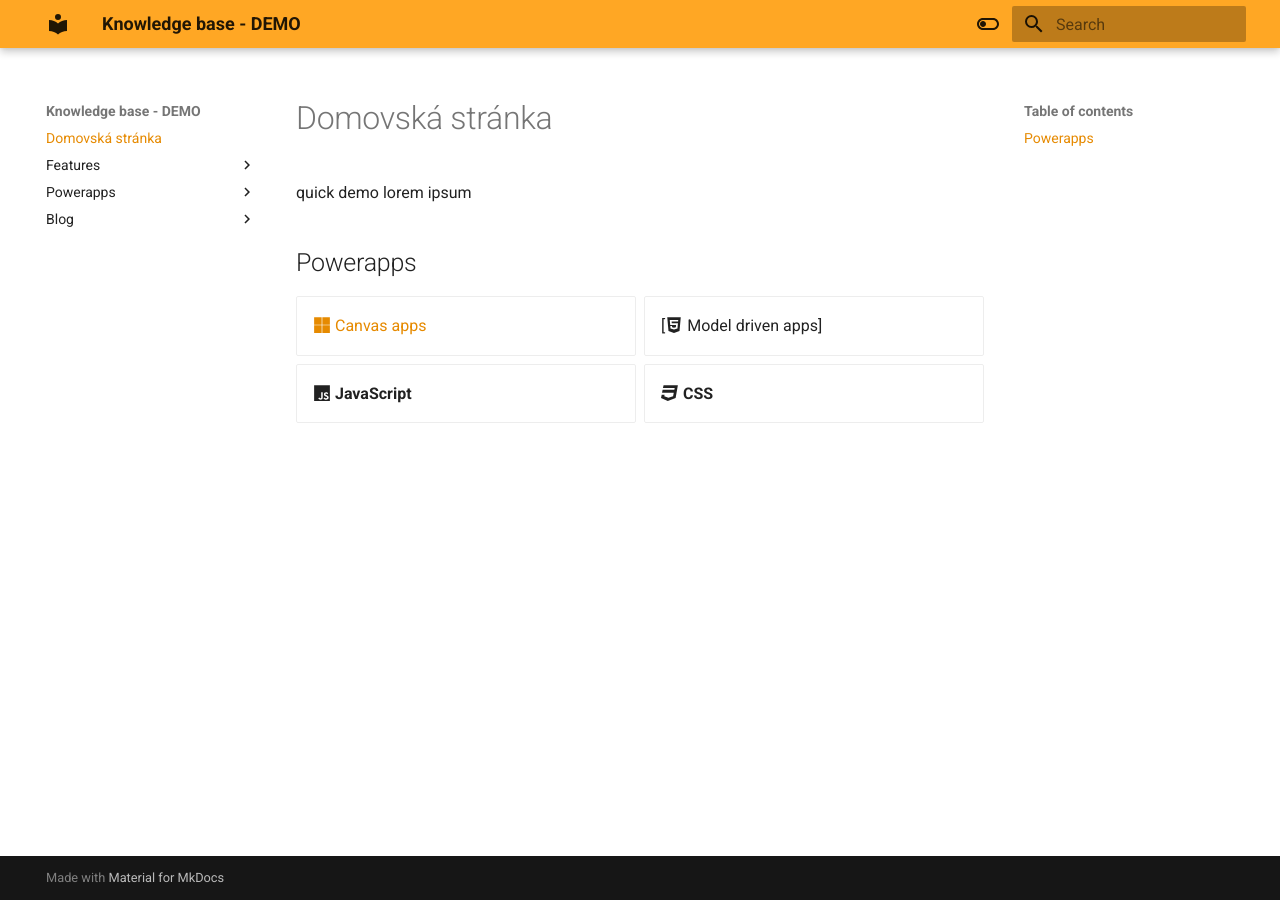
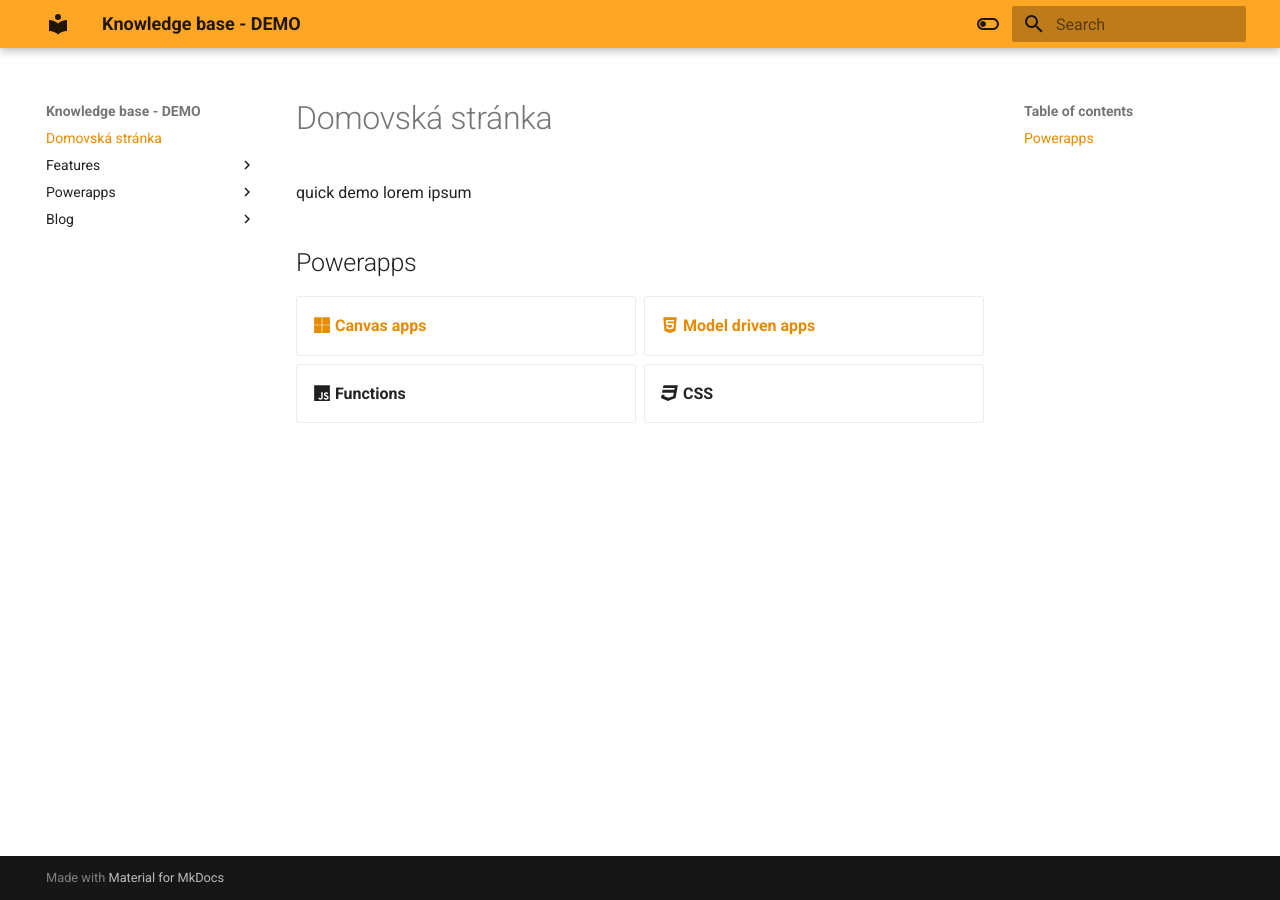
Before and after one commit to fvigh/kb, an MkDocs documentation site: the page built from docs/index.md, in a window 1280 px wide. Built offline with MkDocs 1.6.1 and Material for MkDocs 9.7.7, drawn with Linux system fonts in a browser that asks for light colours.

Commit message:
Update index.md

```diff
--- a/docs/index.md
+++ b/docs/index.md
@@ -6,9 +6,9 @@
 
 <div class="grid cards" markdown>
 
-- [:fontawesome-brands-microsoft: Canvas apps](Intro.md)
-- [:fontawesome-brands-html5: Model driven apps]
-- :fontawesome-brands-js: __JavaScript__
+- [:fontawesome-brands-microsoft: __Canvas apps__](Intro.md)
+- [:fontawesome-brands-html5: __Model driven apps__]()
+- :fontawesome-brands-js: __Functions__
 - :fontawesome-brands-css3: __CSS__
 
 </div>
```
